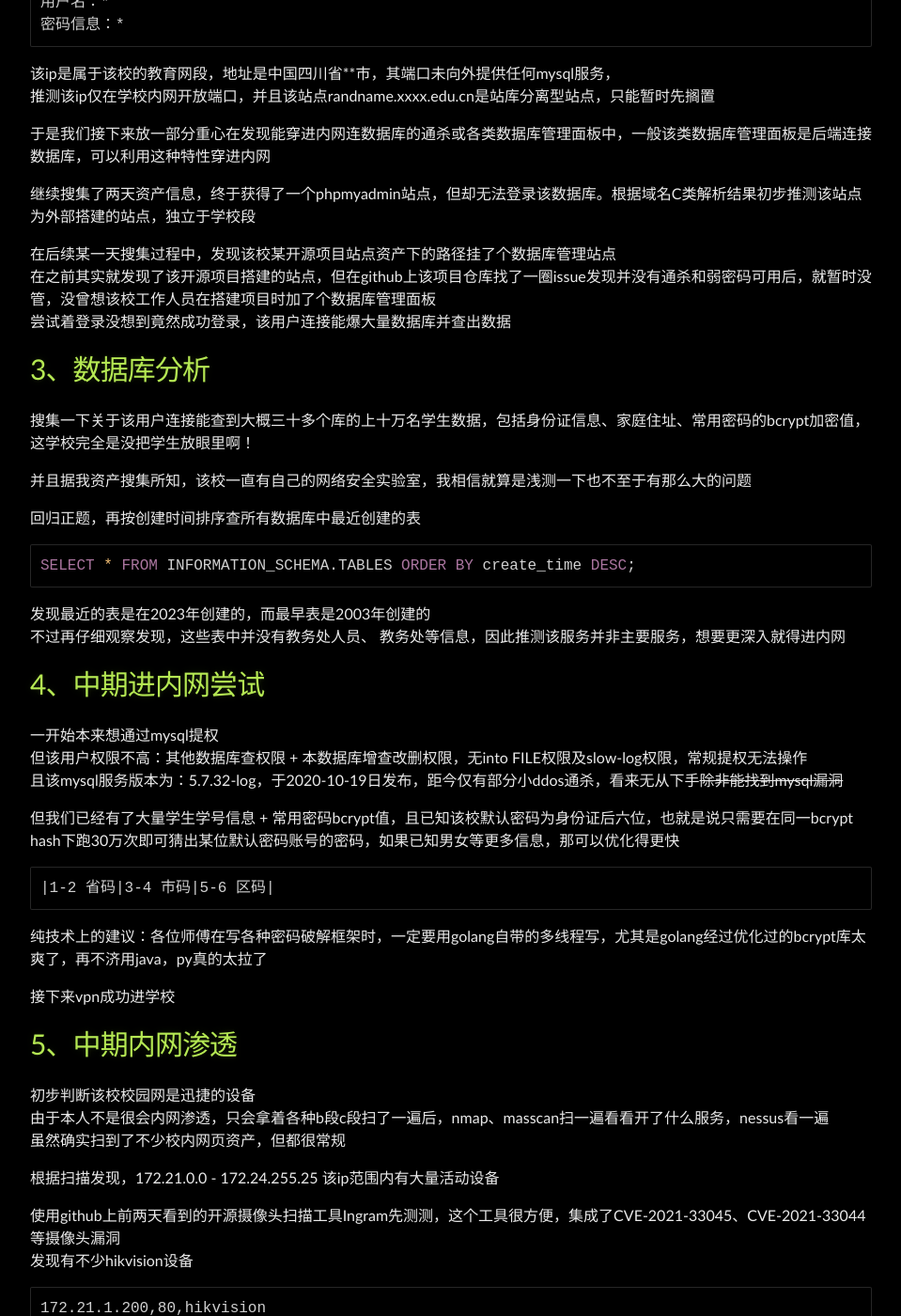
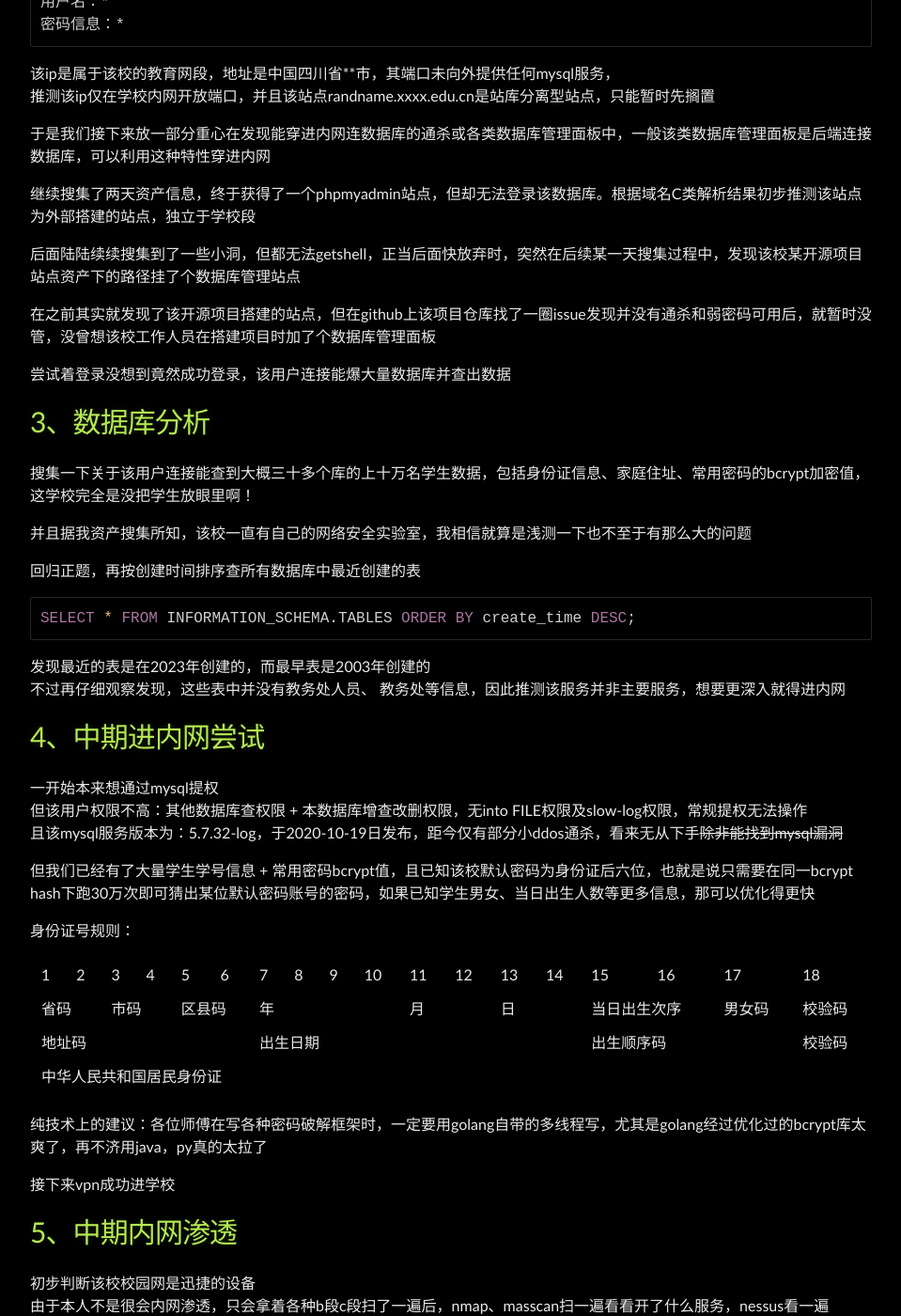
Before and after one commit to Leeyangee/leeyangee.github.io, a Jekyll site: the page built from _posts/2023-06-20-SRC干货 某教育资产经典渗透-漏洞链从外网打到内网.md, in a window 1280 px wide and 1400 px high, scrolled down 892 px. Shown: the whole window at 94% size, without its empty margins (160-1119 px from the left). Built offline with Jekyll 4.4.1, drawn with Linux system fonts in a browser that asks for light colours; some of the changed text lies outside the part shown.

Commit message:
Update 2023-06-20-SRC干货 某教育资产经典渗透-漏洞链从外网打到内网.md

````diff
--- a/_posts/2023-06-20-SRC干货 某教育资产经典渗透-漏洞链从外网打到内网.md
+++ b/_posts/2023-06-20-SRC干货 某教育资产经典渗透-漏洞链从外网打到内网.md
@@ -39,8 +39,10 @@ ip：219.221.*.*
 
 继续搜集了两天资产信息，终于获得了一个phpmyadmin站点，但却无法登录该数据库。根据域名C类解析结果初步推测该站点为外部搭建的站点，独立于学校段
 
-在后续某一天搜集过程中，发现该校某开源项目站点资产下的路径挂了个数据库管理站点
+后面陆陆续续搜集到了一些小洞，但都无法getshell，正当后面快放弃时，突然在后续某一天搜集过程中，发现该校某开源项目站点资产下的路径挂了个数据库管理站点
+
 在之前其实就发现了该开源项目搭建的站点，但在github上该项目仓库找了一圈issue发现并没有通杀和弱密码可用后，就暂时没管，没曾想该校工作人员在搭建项目时加了个数据库管理面板
+
 尝试着登录没想到竟然成功登录，该用户连接能爆大量数据库并查出数据
 
 # [](#header-1)3、数据库分析
@@ -62,11 +64,51 @@ SELECT * FROM INFORMATION_SCHEMA.TABLES ORDER BY create_time DESC;
 但该用户权限不高：其他数据库查权限 + 本数据库增查改删权限，无into FILE权限及slow-log权限，常规提权无法操作
 且该mysql服务版本为：5.7.32-log，于2020-10-19日发布，距今仅有部分小ddos通杀，看来无从下手~~除非能找到mysql漏洞~~
 
-但我们已经有了大量学生学号信息 + 常用密码bcrypt值，且已知该校默认密码为身份证后六位，也就是说只需要在同一bcrypt hash下跑30万次即可猜出某位默认密码账号的密码，如果已知男女等更多信息，那可以优化得更快
+但我们已经有了大量学生学号信息 + 常用密码bcrypt值，且已知该校默认密码为身份证后六位，也就是说只需要在同一bcrypt hash下跑30万次即可猜出某位默认密码账号的密码，如果已知学生男女、当日出生人数等更多信息，那可以优化得更快
 
-```
-|1-2 省码|3-4 市码|5-6 区码|
-```
+身份证号规则：
+<table>
+  <tr>
+    <td>1</td>
+    <td>2</td>
+    <td>3</td>
+    <td>4</td>
+    <td>5</td>
+    <td>6</td>
+    <td>7</td>
+    <td>8</td>
+    <td>9</td>
+    <td>10</td>
+    <td>11</td>
+    <td>12</td>
+    <td>13</td>
+    <td>14</td>
+    <td>15</td>
+    <td>16</td>
+    <td>17</td>
+    <td>18</td>
+  </tr>
+  <tr>
+  	<td colspan="2">省码</td>
+  	<td colspan="2">市码</td>
+    <td colspan="2">区县码</td>
+    <td colspan="4">年</td>
+    <td colspan="2">月</td>
+    <td colspan="2">日</td>
+	<td colspan="2">当日出生次序</td>
+    <td colspan="1">男女码</td>
+    <td colspan="1">校验码</td>
+  </tr>
+  <tr>
+  	<td colspan="6">地址码</td>
+    <td colspan="8">出生日期</td>
+    <td colspan="3">出生顺序码</td>
+    <td colspan="1">校验码</td>
+  </tr>
+  <tr>
+    <td colspan="18">中华人民共和国居民身份证</td>
+  </tr>
+</table>
 
 纯技术上的建议：各位师傅在写各种密码破解框架时，一定要用golang自带的多线程写，尤其是golang经过优化过的bcrypt库太爽了，再不济用java，py真的太拉了
 
````
Also changed, not shown: other parts of _posts/2023-06-20-SRC干货 某教育资产经典渗透-漏洞链从外网打到内网.md (+1 -5 lines).
